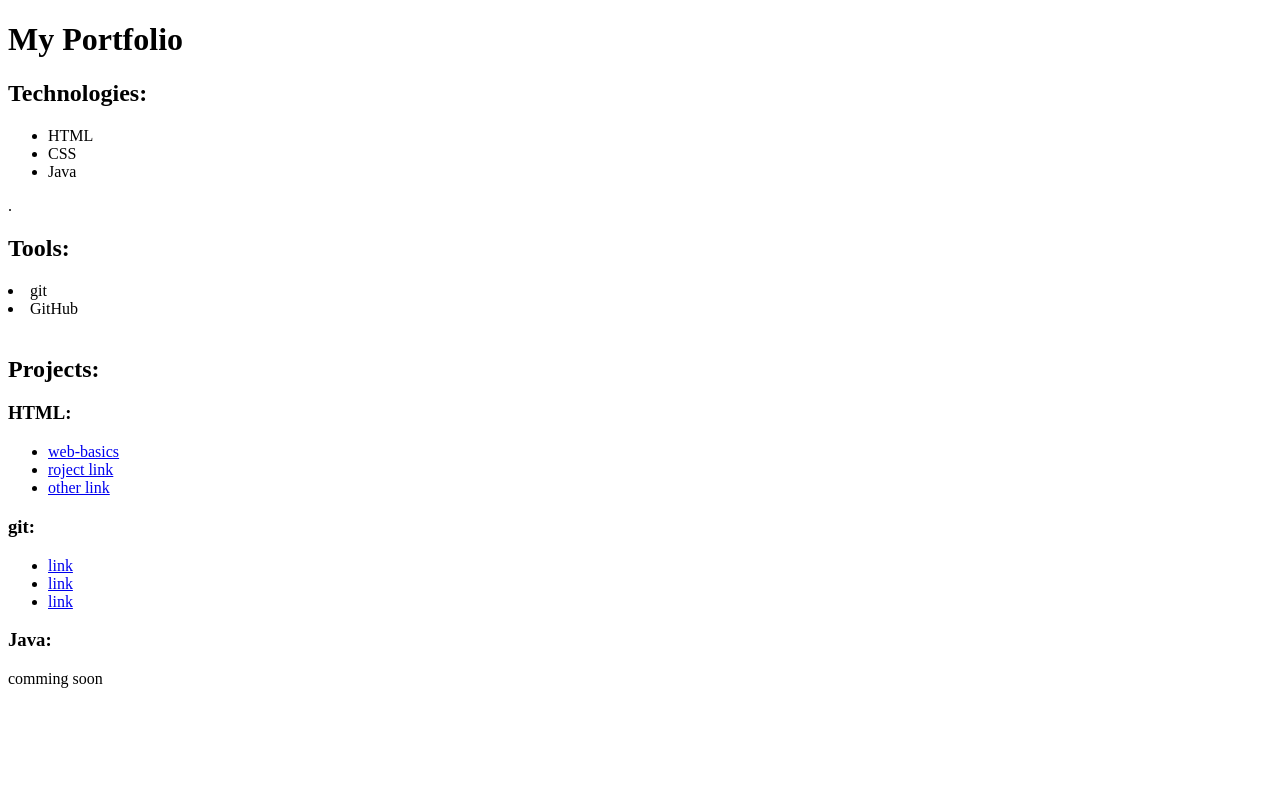
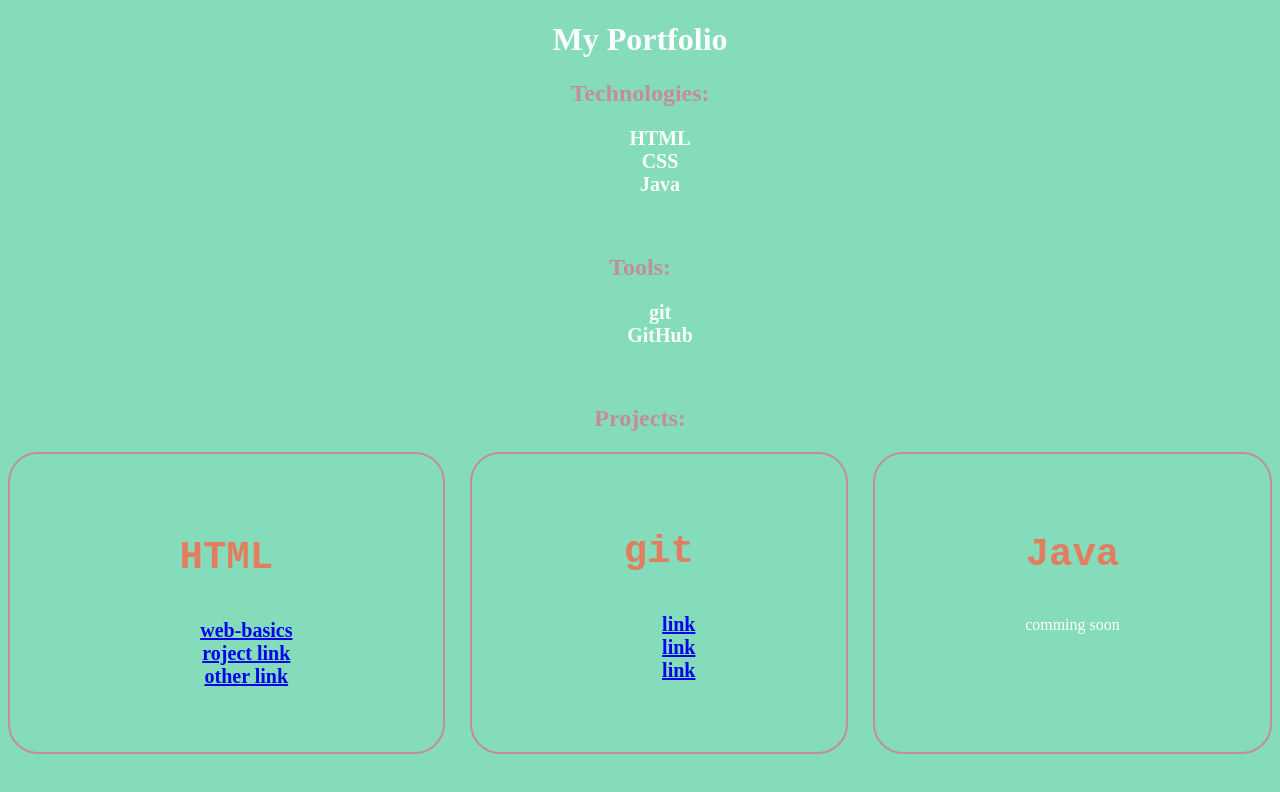
Before and after one commit to imanrm/imanrm.github.io, a plain HTML site: page portfolio.html in a window 1280 px wide. Drawn offline with Linux system fonts and the light colour scheme.

Commit message:
Add styles

```diff
--- a/portfolio.html
+++ b/portfolio.html
@@ -3,38 +3,47 @@
 
     <head>
         <title>My Portfolio</title>
+        <link rel="stylesheet" href="./styles/main.css">
     </head>
 
     <body>
         <h1>My Portfolio</h1>
-        <h2>Technologies:</h2>
+        <h2 id="techsDiv" class="main-div">Technologies:</h2>
         <ul>
             <li>HTML</li>
             <li>CSS</li>
             <li>Java</li>
         </ul>
-    .<br>
-    <h2>Tools:</h2>
+        <br>
+        <h2 id="toolsDiv" class="main-div">Tools:</h2>
+        <ul>
             <li>git</li>
             <li>GitHub</li>
         </ul>
         <br>
-    <h2>Projects:</h2>
-    <h3>HTML:</h3>
+        <h2 id="projectsDiv" class="main-div">Projects:</h2>
+        <div class="grid-container">
+            <div class="grid-item">
+                <h3>HTML</h3>
                 <ul>
                     <li><a href="#">web-basics</a></li>
                     <li><a href="#">roject link</a></li>
                     <li><a href="#">other link</a></li>
                 </ul>
-    <h3>git:</h3>
+            </div>
+            <div class="grid-item">
+                <h3>git</h3>
                 <ul>
                     <li><a href="#">link</a></li>
                     <li><a href="#">link</a></li>
                     <li><a href="#">link</a></li>
                 </ul>
-    <h3>Java:</h3>
+            </div>
+            <div class="grid-item">
+                <h3>Java</h3>
                 <span>comming soon</span>
-
+            </div>
+        </div>
     </body>
 
 </html>
--- /dev/null
+++ b/styles/main.css
@@ -0,0 +1,43 @@
+.grid-container {
+    display: grid;
+    grid-template-columns: auto auto auto;
+    column-gap: 2%;
+  }
+
+.grid-item {
+    border: 2px solid #C38D9E;
+    border-radius: 30px;
+    padding: 10%;
+
+  }
+
+ul {
+    list-style-type: none;
+    font-weight: bold;
+    font-size: 20px;
+}
+
+h3 {
+    font-family: monospace;
+    font-size: 3em;
+    animation: color-change .5s infinite;
+  }
+
+  @keyframes color-change {
+    0% { color: #e27d60; }
+    25% { color: pink; }
+    50% { color: yellow; }
+    75% { color: green; }
+    100% { color: #C38D9E; }
+  }
+
+body {
+    background-color: #85DCBA;
+    color: white;
+    text-align: center;
+
+}
+
+.main-div {
+    color: #C38D9E
+}
```
Lines whose indentation alone changed are shown as unchanged.
